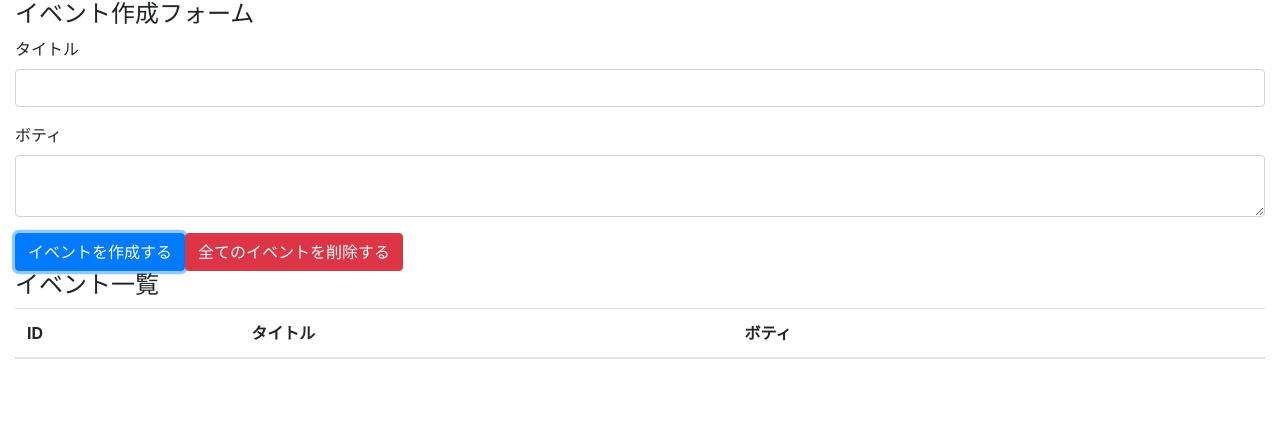
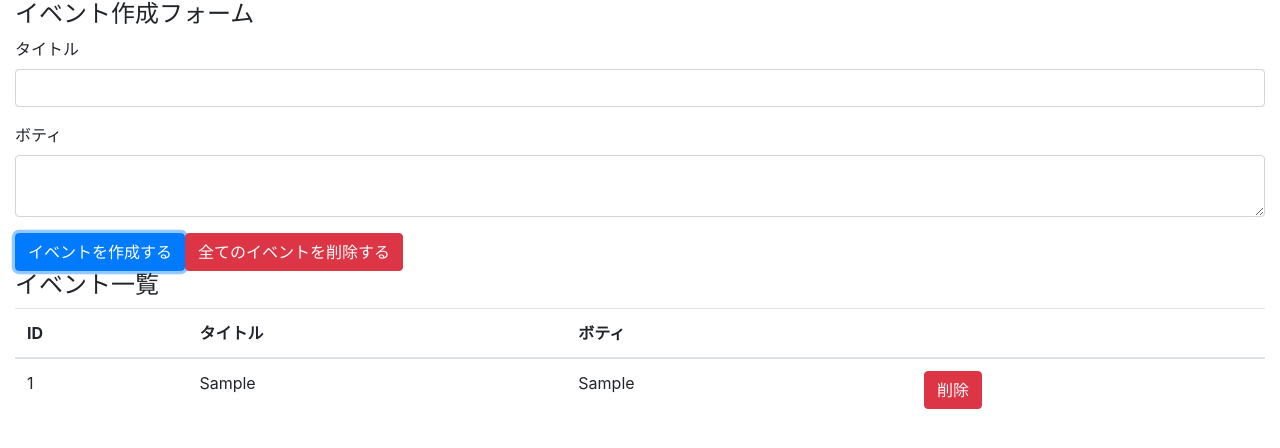
Before and after one commit to takeike/react-hooks-101, a React (Create React App) app: page / in a window 1280 px wide. Both pictures are taken after typing "Sample", "Sample" into the empty fields and a click on the button "イベントを作成する". Shown: the top 448 px of the page. Built offline with nearby package versions, Linux system fonts and the light colour scheme.

Commit message:
display events, refactor

```diff
--- a/src/components/App.js
+++ b/src/components/App.js
@@ -1,6 +1,7 @@
 import React, {useReducer, useState} from 'react';
 import 'bootstrap/dist/css/bootstrap.min.css'
 
+import Event from './Event'
 import reducer from '../reducers'
 
 const App = () => {
@@ -48,6 +49,7 @@
           </tr>
         </thead>
         <tbody>
+          {state.map((event, index) => (<Event key={index} event={event} dispatch={dispatch}/>))}
 
         </tbody>
       </table>
--- /dev/null
+++ b/src/components/Event.js
@@ -0,0 +1,19 @@
+import React from 'react'
+
+const Event = ({dispatch,event}) => {
+    const id = event.id
+    const handleClickDeleteButton = () => {
+        dispatch({type:'DELETE_EVENT', id})
+    }
+
+    return (
+        <tr>
+        <td>{id}</td>
+        <td>{event.title}</td>
+        <td>{event.body}</td>
+        <td><button type="button" className="btn btn-danger" onClick={handleClickDeleteButton}>削除</button></td>
+        </tr>
+    )
+}
+
+export default Event
--- a/src/reducers/index.js
+++ b/src/reducers/index.js
@@ -6,9 +6,9 @@
             const id = length === 0 ? 1 : state[length-1].id+1;
             return [...state, {id, ...event}];
         case 'DELETE_EVENT':
-            return state;
+            return state.filter(event => event.id !== action.id);
         case 'DELETE_ALL_EVENT':
-             return state;
+             return [];
         default:
             return state;
         }
```
